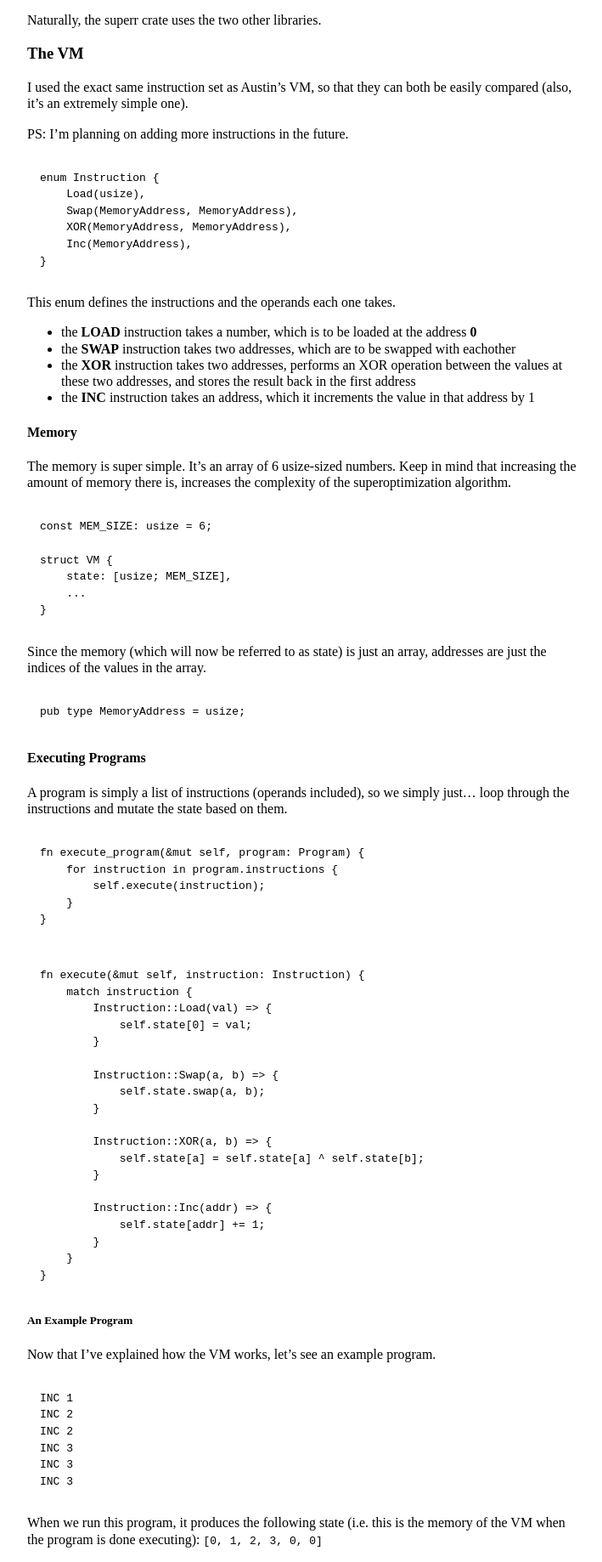
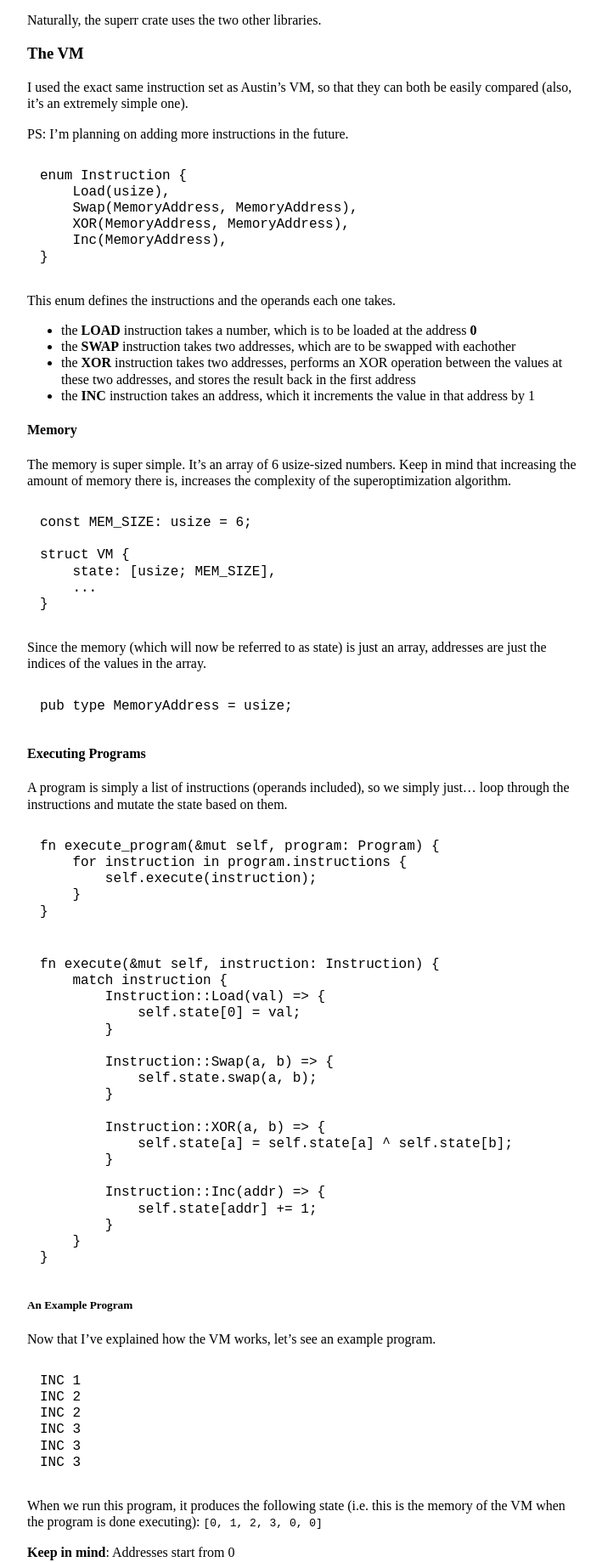
Before and after one commit to podikoglou/podikoglou.eu, a Jekyll site: the page built from _posts/2024-07-13-writing-a-superoptimization-toolchain.md, in a window 1280 px wide. Shown: the part 705-2543 px from the top of the page at 85% size, without its empty margins (283-992 px from the left). Built offline with Jekyll 4.4.1, drawn with Linux system fonts in a browser that asks for light colours; some web fonts are replaced.

Commit message:
properly apply iosevka

```diff
--- a/assets/css/main.css
+++ b/assets/css/main.css
@@ -55,14 +55,11 @@ aside {
 }
 
 /* code */
-pre {
-  overflow: auto;
-  word-wrap: normal;
-  white-space: pre;
-  display: block;
-  padding: 15px;
+pre.highlight>code {
+    display: block;
+    padding: 15px;
 
-  font-family: "Iosevka Web", sans-serif;
+    font-family: "Iosevka Web", monospace;
 }
 
 /* color scheme */
```
